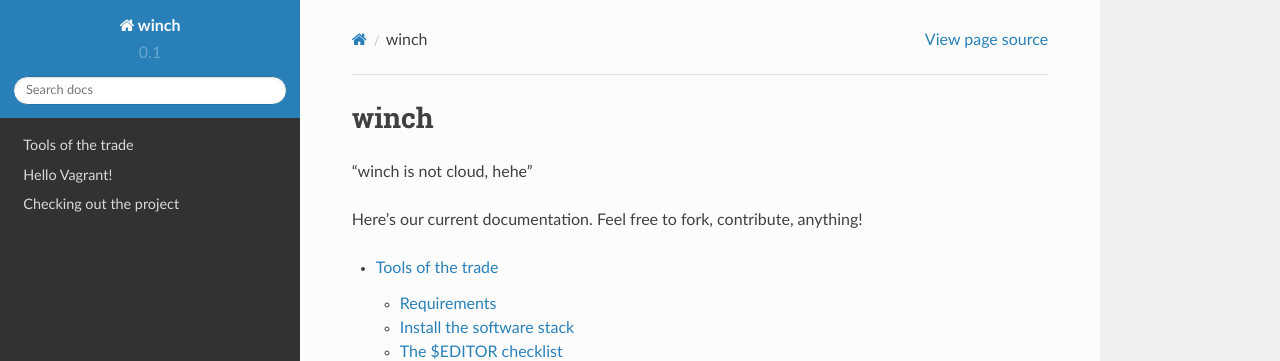
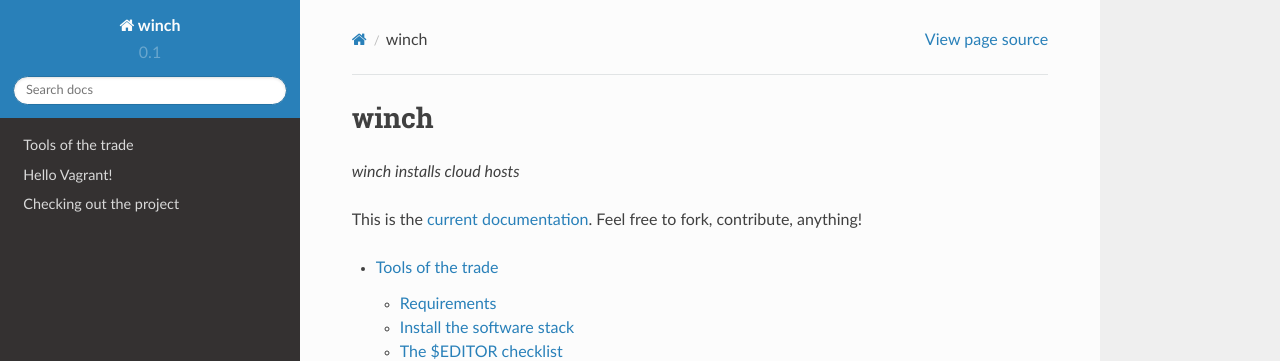
Before and after one commit to norcams/winch, a Sphinx documentation site: the page built from docs/index.rst, in a window 1280 px wide. Shown: the top 361 px of the page. Built offline with Sphinx 7.4.7 and the Read the Docs theme 2.0.0, drawn with Linux system fonts in a browser that asks for light colours.

Commit message:
Updated url to online documentation view

```diff
--- a/docs/index.rst
+++ b/docs/index.rst
@@ -6,9 +6,9 @@
 winch
 =====
 
-"winch is not cloud, hehe"
+*winch installs cloud hosts*
 
-Here's our current documentation. Feel free to fork, contribute,
+This is the `current documentation`_. Feel free to fork, contribute,
 anything!
 
 .. toctree::
```
Also changed, not shown: other parts of docs/index.rst (+2 -0 lines).
